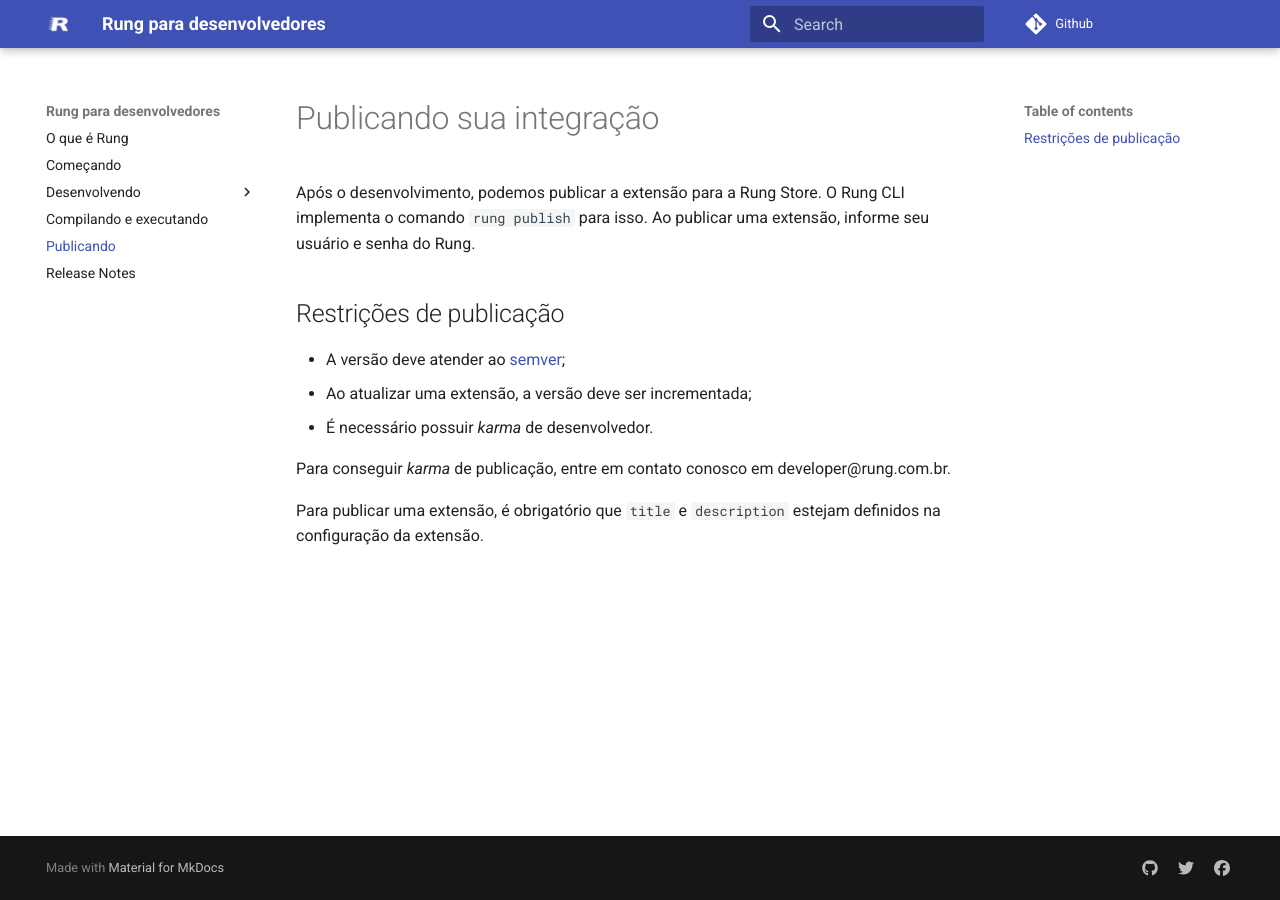
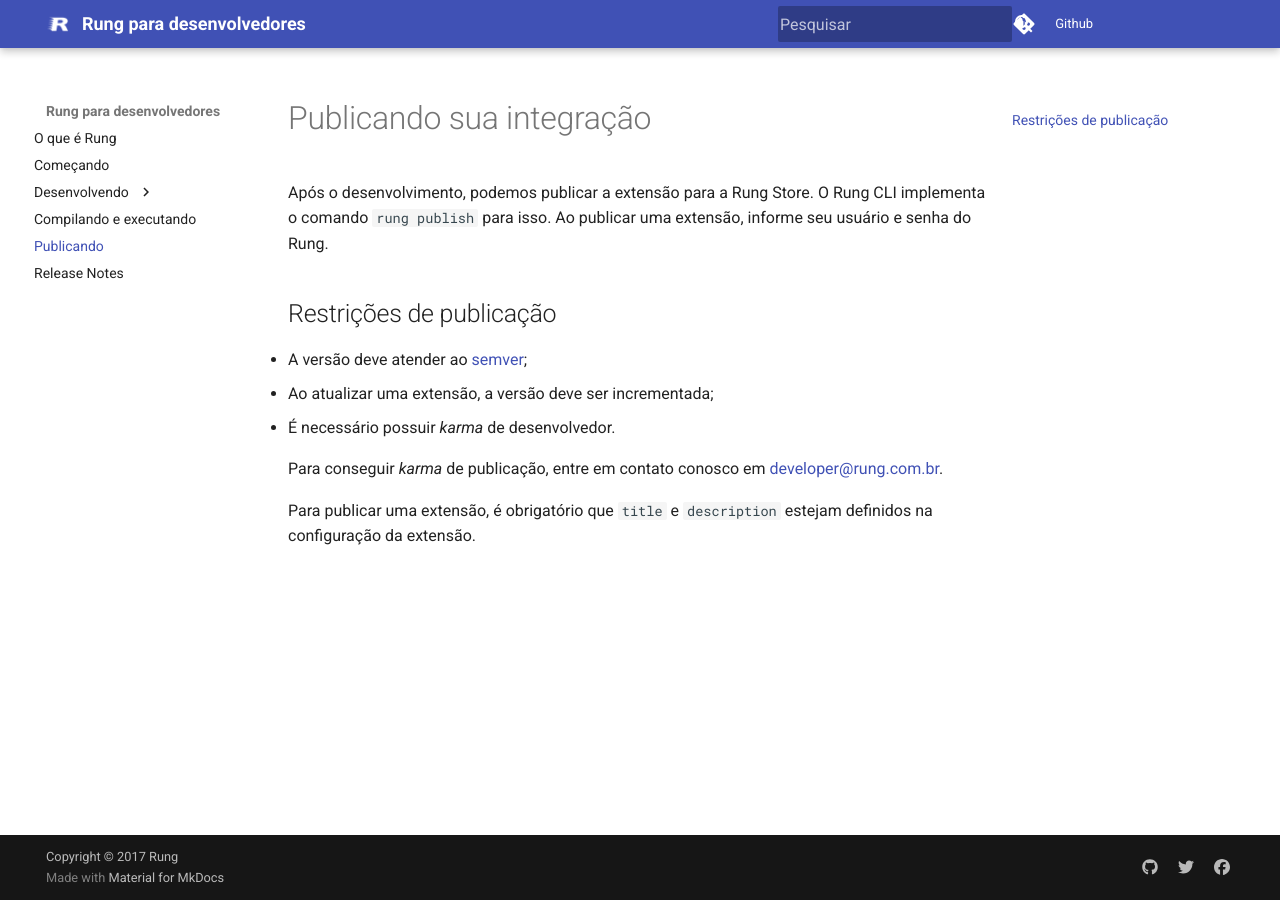
Before and after one commit to rung-tools/rung-cli-docs, an MkDocs documentation site: the page built from docs/publish.md, in a window 1280 px wide. Built offline with MkDocs 1.6.1 and Material for MkDocs 9.7.7, drawn with Linux system fonts in a browser that asks for light colours; comment, search, counter and statistics services are not loaded; old or Windows-style settings are respelled for this version of MkDocs.

Commit message:
translating

```diff
--- a/mkdocs.yml
+++ b/mkdocs.yml
@@ -1,14 +1,27 @@
 site_name: Rung para desenvolvedores
 theme: 'material'
+theme_dir: theme
 repo_url: https://github.com/rung-tools/rung-cli
 site_url: https://vitorebatista.github.io/rung-cli-docs/
 repo_name: Github
 site_description: Documentação técnica para desenvolvedores de integração do Rung
 site_author: Rung
+copyright: Copyright &copy; 2017 Rung
 markdown_extensions:
   - codehilite(linenums=true)
   - toc(permalink=true)
+  - pymdownx.betterem(smart_enable=all)
+  - pymdownx.caret
+  - pymdownx.critic
+  - pymdownx.inlinehilite
+  - pymdownx.magiclink
+  - pymdownx.mark
+  - pymdownx.smartsymbols
+  - pymdownx.superfences
+  - pymdownx.tasklist(custom_checkbox=true)
+  - pymdownx.tilde
 extra:
+  version: 1.1.2
   logo: 'img/rung.png'
   social:
     - type: 'github'
--- /dev/null
+++ b/theme/partials/language.html
@@ -0,0 +1,40 @@
+<!--
+  Copyright (c) 2016-2017 Martin Donath <martin.donath@squidfunk.com>
+
+  Permission is hereby granted, free of charge, to any person obtaining a copy
+  of this software and associated documentation files (the "Software"), to
+  deal in the Software without restriction, including without limitation the
+  rights to use, copy, modify, merge, publish, distribute, sublicense, and/or
+  sell copies of the Software, and to permit persons to whom the Software is
+  furnished to do so, subject to the following conditions:
+
+  The above copyright notice and this permission notice shall be included in
+  all copies or substantial portions of the Software.
+
+  THE SOFTWARE IS PROVIDED "AS IS", WITHOUT WARRANTY OF ANY KIND, EXPRESS OR
+  IMPLIED, INCLUDING BUT NOT LIMITED TO THE WARRANTIES OF MERCHANTABILITY,
+  FITNESS FOR A PARTICULAR PURPOSE AND NON-INFRINGEMENT. IN NO EVENT SHALL THE
+  AUTHORS OR COPYRIGHT HOLDERS BE LIABLE FOR ANY CLAIM, DAMAGES OR OTHER
+  LIABILITY, WHETHER IN AN ACTION OF CONTRACT, TORT OR OTHERWISE, ARISING
+  FROM, OUT OF OR IN CONNECTION WITH THE SOFTWARE OR THE USE OR OTHER DEALINGS
+  IN THE SOFTWARE.
+-->
+
+<!-- Translations -->
+{% macro t(key) %}{{ {
+  "language": "pt_BR",
+  "edit.link.title": "Edite esta página",
+  "footer.previous": "Anterior",
+  "footer.next": "Próximo",
+  "meta.comments": "Comentários",
+  "meta.source": "Source",
+  "search.languages": "",
+  "search.placeholder": "Pesquisar",
+  "search.result.placeholder": "Digite para iniciar a pesquisa",
+  "search.result.none": "Nenhum documento localizado",
+  "search.result.one": "1 documento localizado",
+  "search.result.other": "# documentos localizados",
+  "search.tokenizer": "[\s\-]+",
+  "source.link.title": "Ir para o repositório",
+  "toc.title": "Índice"
+}[key] }}{% endmacro %}
```
Also changed, not shown: docs/index.md (+1 -1 lines).
